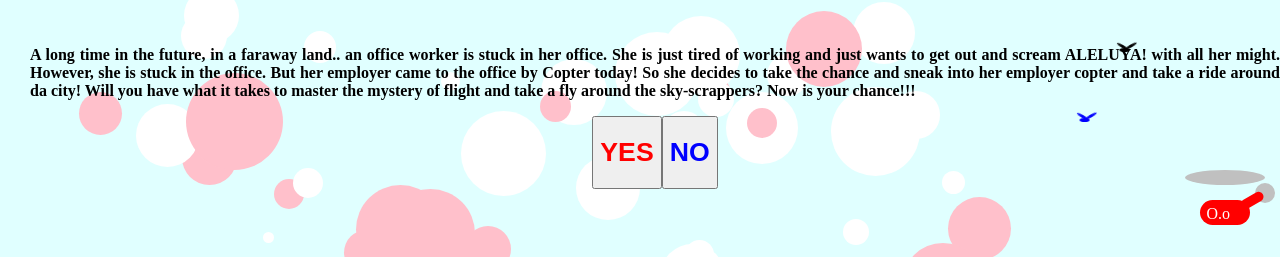
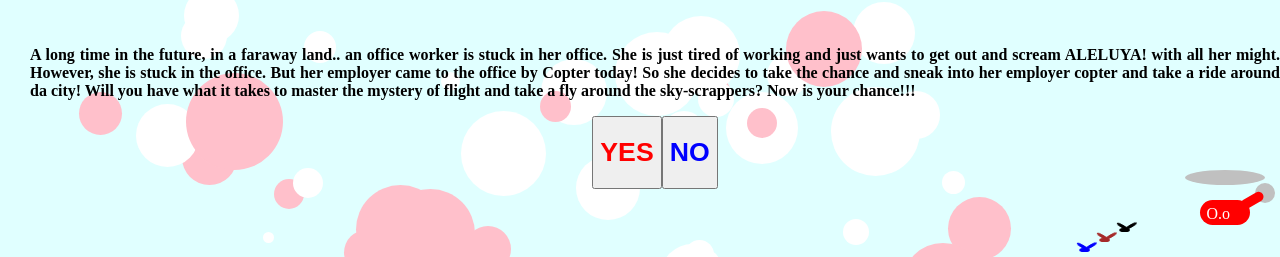
Before and after one commit to jordi-ferrer/Helico, a plain HTML site: page public_html/index.html in a window 1280 px wide. Shown: the top 257 px of the page. Drawn offline with Linux system fonts and the light colour scheme.

Commit message:
Merge origin/master
Conflicts:
	public_html/index.html

```diff
--- a/public_html/index.html
+++ b/public_html/index.html
@@ -446,18 +446,37 @@ function gameover() {
 
 </script>
 <div id="fons_de_pant"> </div>
+
 <div class="flock">
-
-<div class="bird" id="bird1" style="background-color:black;top:30px;left:40px">
+<div class="bird"  style="background-color:black;top:210px;left:40px">
     <div class="wing wing1"  style="left:-5px;"></div>
     <div class="wing wing2"  style="left:5px;"></div>
 </div>
-<div class="bird" id="bird2" style="background-color:blue;top:100px;">
+ <div class="bird" id="bird2" style="background-color:brown;top:220px;left:20px;;">
+    <div class="wing wing1"  style="background-color:brown;left:-5px;"></div>
+    <div class="wing wing2"  style="background-color:brown;left:5px;"></div>
+</div>
+<div class="bird"  style="background-color:blue;top:230px;">
     <div class="wing wing1"  style="background-color:blue;left:-5px;"></div>
     <div class="wing wing2"  style="background-color:blue;left:5px;"></div>
 </div>
+</div>
 
+<div class="flock">
+<div class="bird"  style="background-color:black;top:210px;left:40px">
+    <div class="wing wing1"  style="left:-5px;"></div>
+    <div class="wing wing2"  style="left:5px;"></div>
 </div>
+ <div class="bird" id="bird2" style="background-color:brown;top:220px;left:20px;;">
+    <div class="wing wing1"  style="background-color:brown;left:-5px;"></div>
+    <div class="wing wing2"  style="background-color:brown;left:5px;"></div>
+</div>
+<div class="bird"  style="background-color:blue;top:230px;">
+    <div class="wing wing1"  style="background-color:blue;left:-5px;"></div>
+    <div class="wing wing2"  style="background-color:blue;left:5px;"></div>
+</div>
+</div>
+
 <div class="terra" id="bloc1"></div>
 <div class="terra" id="bloc2"></div>
 <div class="terra" id="bloc3"></div>
```
